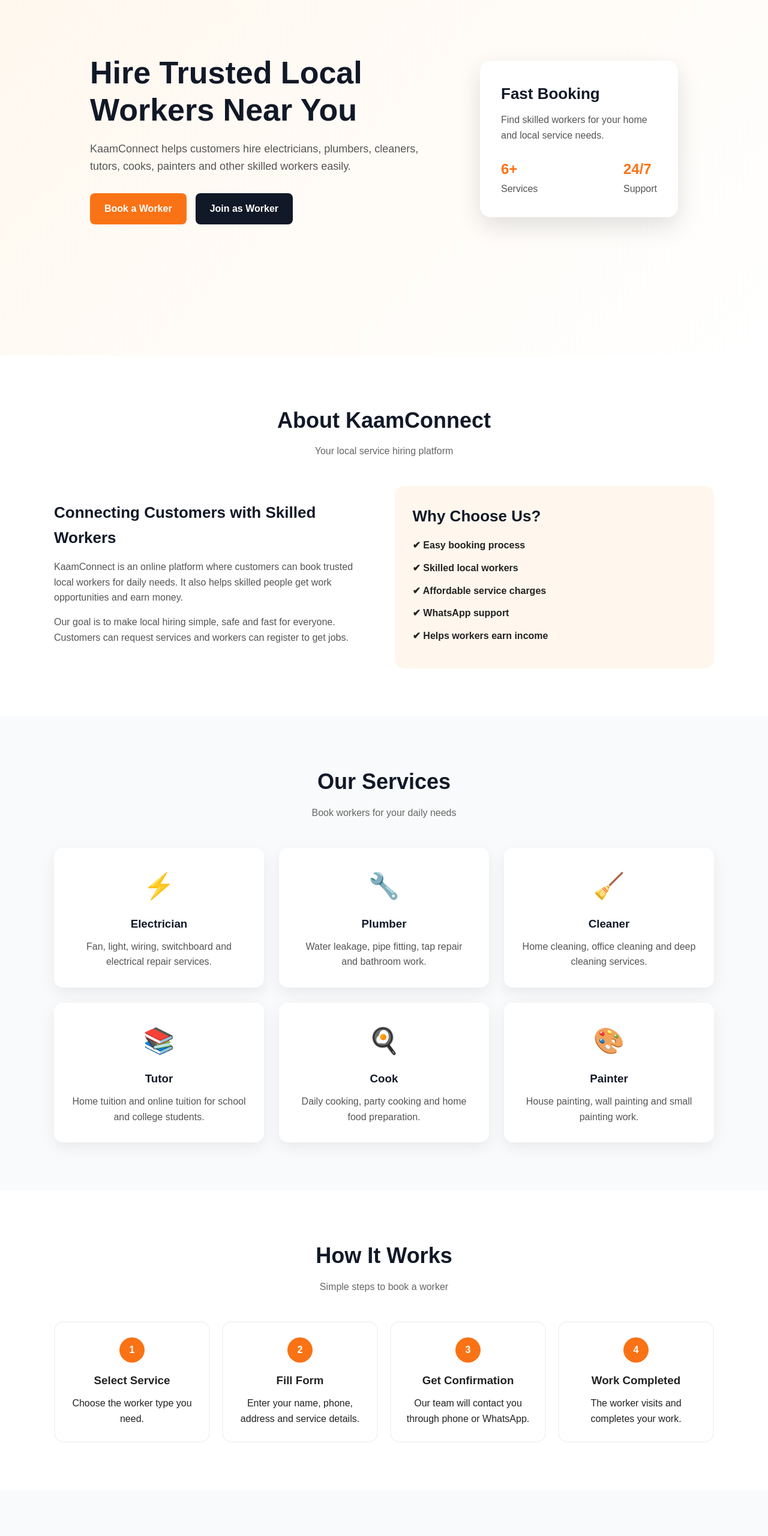
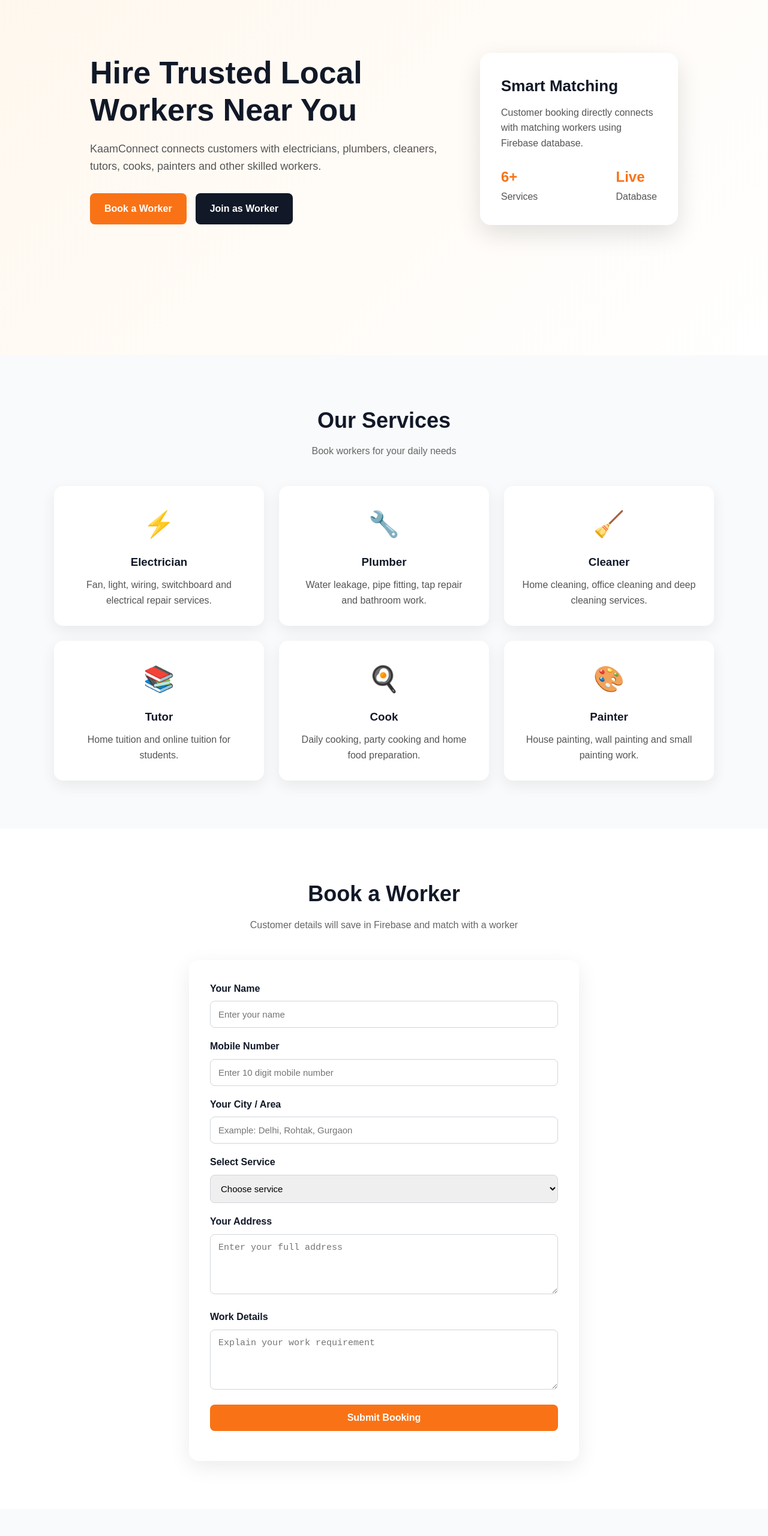
Before and after one commit to THELOKESHONLY/kaamconnect, a plain HTML site: page index.html in a window 1280 px wide. Shown: the part 200-2760 px from the top of the page at 60% size. Drawn offline with Linux system fonts and the light colour scheme.

Commit message:
Revamp KaamConnect website with new features
Updated the KaamConnect website to include a worker dashboard and improved customer booking functionality with Firebase integration.

```diff
--- a/index.html
+++ b/index.html
@@ -3,12 +3,10 @@
 <head>
   <meta charset="UTF-8" />
 
-  <!-- This makes website responsive on mobile -->
   <meta name="viewport" content="width=device-width, initial-scale=1.0" />
 
   <title>KaamConnect - Hire Trusted Local Workers</title>
 
-  <!-- Link CSS file -->
   <link rel="stylesheet" href="style.css" />
 </head>
 <body>
@@ -18,16 +16,14 @@
     <nav class="navbar">
       <div class="logo">Kaam<span>Connect</span></div>
 
-      <!-- Mobile menu button -->
       <button class="menu-btn" id="menuBtn">☰</button>
 
       <ul class="nav-links" id="navLinks">
         <li><a href="#home">Home</a></li>
-        <li><a href="#about">About</a></li>
         <li><a href="#services">Services</a></li>
-        <li><a href="#how">How It Works</a></li>
         <li><a href="#book">Book Worker</a></li>
         <li><a href="#join">Join as Worker</a></li>
+        <li><a href="#worker-dashboard">Worker Dashboard</a></li>
         <li><a href="#contact">Contact</a></li>
       </ul>
     </nav>
@@ -38,8 +34,8 @@
     <div class="hero-content">
       <h1>Hire Trusted Local Workers Near You</h1>
       <p>
-        KaamConnect helps customers hire electricians, plumbers, cleaners,
-        tutors, cooks, painters and other skilled workers easily.
+        KaamConnect connects customers with electricians, plumbers, cleaners,
+        tutors, cooks, painters and other skilled workers.
       </p>
 
       <div class="hero-buttons">
@@ -49,8 +45,8 @@
     </div>
 
     <div class="hero-card">
-      <h3>Fast Booking</h3>
-      <p>Find skilled workers for your home and local service needs.</p>
+      <h3>Smart Matching</h3>
+      <p>Customer booking directly connects with matching workers using Firebase database.</p>
 
       <div class="quick-info">
         <div>
@@ -58,44 +54,9 @@
           <p>Services</p>
         </div>
         <div>
-          <h2>24/7</h2>
-          <p>Support</p>
+          <h2>Live</h2>
+          <p>Database</p>
         </div>
-      </div>
-    </div>
-  </section>
-
-  <!-- About Section -->
-  <section class="section" id="about">
-    <div class="section-title">
-      <h2>About KaamConnect</h2>
-      <p>Your local service hiring platform</p>
-    </div>
-
-    <div class="about-container">
-      <div class="about-text">
-        <h3>Connecting Customers with Skilled Workers</h3>
-        <p>
-          KaamConnect is an online platform where customers can book trusted
-          local workers for daily needs. It also helps skilled people get work
-          opportunities and earn money.
-        </p>
-
-        <p>
-          Our goal is to make local hiring simple, safe and fast for everyone.
-          Customers can request services and workers can register to get jobs.
-        </p>
-      </div>
-
-      <div class="about-box">
-        <h3>Why Choose Us?</h3>
-        <ul>
-          <li>✔ Easy booking process</li>
-          <li>✔ Skilled local workers</li>
-          <li>✔ Affordable service charges</li>
-          <li>✔ WhatsApp support</li>
-          <li>✔ Helps workers earn income</li>
-        </ul>
       </div>
     </div>
   </section>
@@ -129,7 +90,7 @@
       <div class="service-card">
         <div class="icon">📚</div>
         <h3>Tutor</h3>
-        <p>Home tuition and online tuition for school and college students.</p>
+        <p>Home tuition and online tuition for students.</p>
       </div>
 
       <div class="service-card">
@@ -146,45 +107,11 @@
     </div>
   </section>
 
-  <!-- How It Works Section -->
-  <section class="section" id="how">
-    <div class="section-title">
-      <h2>How It Works</h2>
-      <p>Simple steps to book a worker</p>
-    </div>
-
-    <div class="steps-container">
-      <div class="step">
-        <span>1</span>
-        <h3>Select Service</h3>
-        <p>Choose the worker type you need.</p>
-      </div>
-
-      <div class="step">
-        <span>2</span>
-        <h3>Fill Form</h3>
-        <p>Enter your name, phone, address and service details.</p>
-      </div>
-
-      <div class="step">
-        <span>3</span>
-        <h3>Get Confirmation</h3>
-        <p>Our team will contact you through phone or WhatsApp.</p>
-      </div>
-
-      <div class="step">
-        <span>4</span>
-        <h3>Work Completed</h3>
-        <p>The worker visits and completes your work.</p>
-      </div>
-    </div>
-  </section>
-
   <!-- Book Worker Form -->
-  <section class="section light-bg" id="book">
+  <section class="section" id="book">
     <div class="section-title">
       <h2>Book a Worker</h2>
-      <p>Fill this form to request a worker</p>
+      <p>Customer details will save in Firebase and match with a worker</p>
     </div>
 
     <form class="form-box" id="bookingForm">
@@ -195,12 +122,13 @@
 
       <div class="form-group">
         <label>Mobile Number</label>
-        <input type="tel" id="customerPhone" placeholder="Enter mobile number" required />
+        <input type="tel" id="customerPhone" placeholder="Enter 10 digit mobile number" required />
       </div>
+
       <div class="form-group">
-  <label>Your City / Area</label>
-  <input type="text" id="customerCity" placeholder="Example: Delhi, Rohtak, Gurgaon" required />
-</div>
+        <label>Your City / Area</label>
+        <input type="text" id="customerCity" placeholder="Example: Delhi, Rohtak, Gurgaon" required />
+      </div>
 
       <div class="form-group">
         <label>Select Service</label>
@@ -229,13 +157,16 @@
 
       <p class="form-message" id="bookingMessage"></p>
     </form>
+
+    <!-- Customer matching result will show here -->
+    <div class="result-box" id="matchResult"></div>
   </section>
 
   <!-- Join as Worker Form -->
-  <section class="section" id="join">
+  <section class="section light-bg" id="join">
     <div class="section-title">
       <h2>Join as Worker</h2>
-      <p>Register and start earning with KaamConnect</p>
+      <p>Worker data will save in Firebase database</p>
     </div>
 
     <form class="form-box" id="workerForm">
@@ -246,7 +177,7 @@
 
       <div class="form-group">
         <label>Mobile Number</label>
-        <input type="tel" id="workerPhone" placeholder="Enter mobile number" required />
+        <input type="tel" id="workerPhone" placeholder="Enter 10 digit mobile number" required />
       </div>
 
       <div class="form-group">
@@ -269,13 +200,35 @@
 
       <div class="form-group">
         <label>Area / City</label>
-        <input type="text" id="workerCity" placeholder="Example: Rohtak, Delhi, Gurgaon" required />
+        <input type="text" id="workerCity" placeholder="Example: Delhi, Rohtak, Gurgaon" required />
       </div>
 
       <button type="submit" class="btn primary-btn full-btn">Register as Worker</button>
 
       <p class="form-message" id="workerMessage"></p>
     </form>
+  </section>
+
+  <!-- Worker Dashboard -->
+  <section class="section" id="worker-dashboard">
+    <div class="section-title">
+      <h2>Worker Dashboard</h2>
+      <p>Workers can check customer bookings assigned to them</p>
+    </div>
+
+    <div class="form-box">
+      <div class="form-group">
+        <label>Enter Worker Mobile Number</label>
+        <input type="tel" id="dashboardWorkerPhone" placeholder="Enter your registered mobile number" />
+      </div>
+
+      <button class="btn primary-btn full-btn" id="loadJobsBtn">Load My Jobs</button>
+
+      <p class="form-message" id="dashboardMessage"></p>
+    </div>
+
+    <!-- Worker jobs will show here -->
+    <div class="result-box" id="workerJobs"></div>
   </section>
 
   <!-- Contact Section -->
@@ -287,15 +240,10 @@
 
     <div class="contact-container">
       <div class="contact-card">
-        <h3>Get in Touch</h3>
-        <p><strong>Phone:</strong> 917303041394</p>
+        <h3>KaamConnect Support</h3>
+        <p><strong>Phone:</strong> +91 7303041394</p>
         <p><strong>Email:</strong> support@kaamconnect.com</p>
         <p><strong>Location:</strong> India</p>
-
-        <!-- Replace phone number in script.js also -->
-        <a href="https://wa.me/917303041394" target="_blank" class="btn whatsapp-btn">
-          Chat on WhatsApp
-        </a>
       </div>
 
       <div class="contact-card">
@@ -307,14 +255,12 @@
     </div>
   </section>
 
-  <!-- Footer -->
   <footer class="footer">
     <p>© 2026 KaamConnect. All Rights Reserved.</p>
-    <p>Made for local workers and customers in India.</p>
+    <p>Firebase based local worker hiring platform.</p>
   </footer>
 
-  <!-- Link JavaScript file -->
+  <!-- Firebase code needs module type -->
   <script type="module" src="script.js"></script>
 </body>
 </html>
-<!-- KaamConnect website update -->
```
